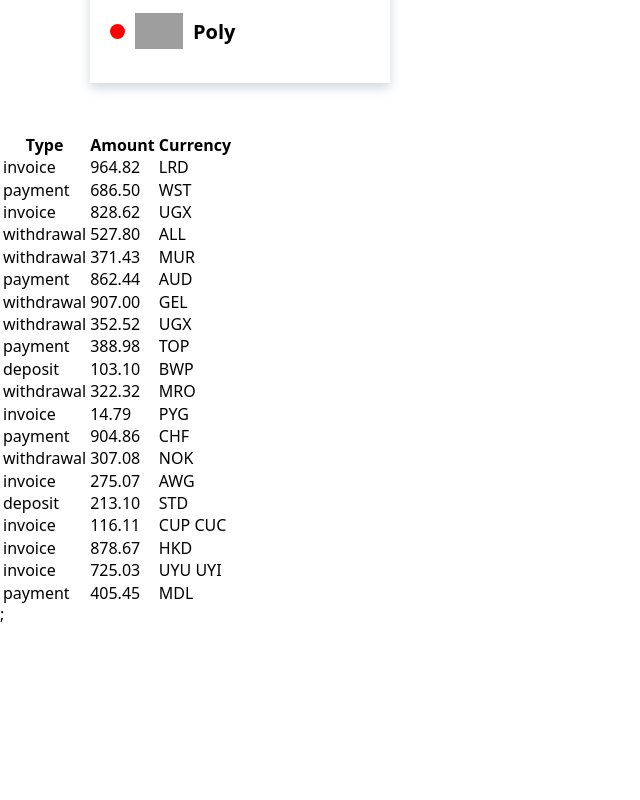
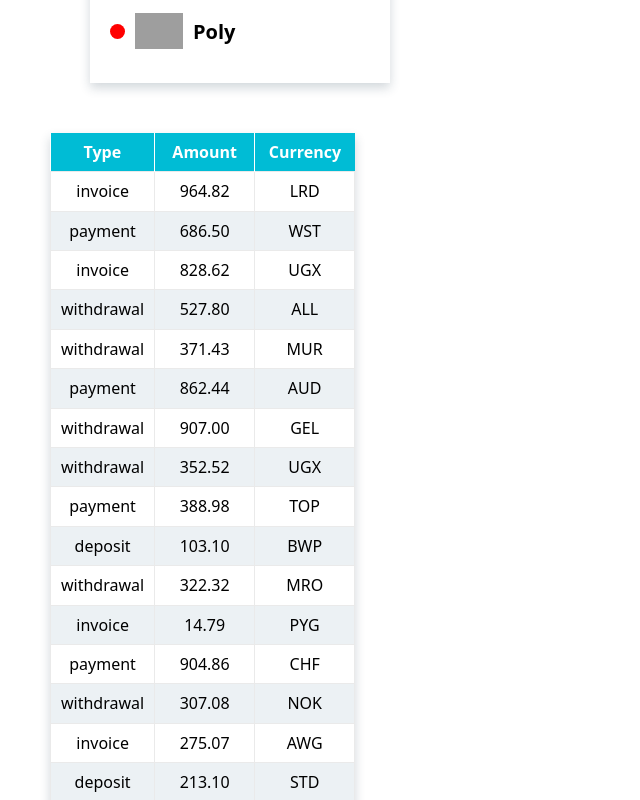
Before and after one commit to Kylory/goit-react-hw-01-components, a React (Create React App) app: page / in a window 1280 px wide. Shown: the part 1100-1900 px from the top of the page, without its empty margins (0-640 px from the left). Before the commit the page ends 1725 px from the top, so only its background shows below. Built offline with nearby package versions, Linux system fonts and the light colour scheme; grey boxes are pictures that could not be loaded.

Commit message:
added styles to task 4

```diff
--- a/src/components/TransactionHistory/TransactionHistory.js
+++ b/src/components/TransactionHistory/TransactionHistory.js
@@ -1,10 +1,11 @@
 import React from "react";
 import PropTypes from "prop-types";
+import styles from './TransactionHistory.module.css'
 
 const TransactionHistory = ({ transactions }) => {
   return (
-    <table className="transaction-history">
-      <thead>
+    <table className={styles.transactionHistory}>
+      <thead className={styles.thead}>
         <tr>
           <th>Type</th>
           <th>Amount</th>
--- a/src/components/TransactionHistory/TransactionHistory.module.css
+++ b/src/components/TransactionHistory/TransactionHistory.module.css
@@ -0,0 +1,32 @@
+.transactionHistory {
+    margin: 50px;
+    box-shadow: 0px 5px 10px 0px rgba(34, 60, 80, 0.2);
+    border-collapse: collapse;
+}
+
+.transactionHistory th, td {
+    min-width: 100px;
+    text-align: center;
+    padding: 10px;
+}
+
+.transactionHistory th {
+    color: white;
+}
+
+.transactionHistory th:nth-child(2) {
+    border-left: 1px solid white;
+  border-right: 1px solid white;
+}
+
+.transactionHistory td {
+    border: 1px solid #eaeaea;
+}
+
+.transactionHistory tr:nth-child(2n) {
+    background-color: #ecf1f4;
+}
+
+.thead {
+    background-color: #00bcd5;
+}
```
